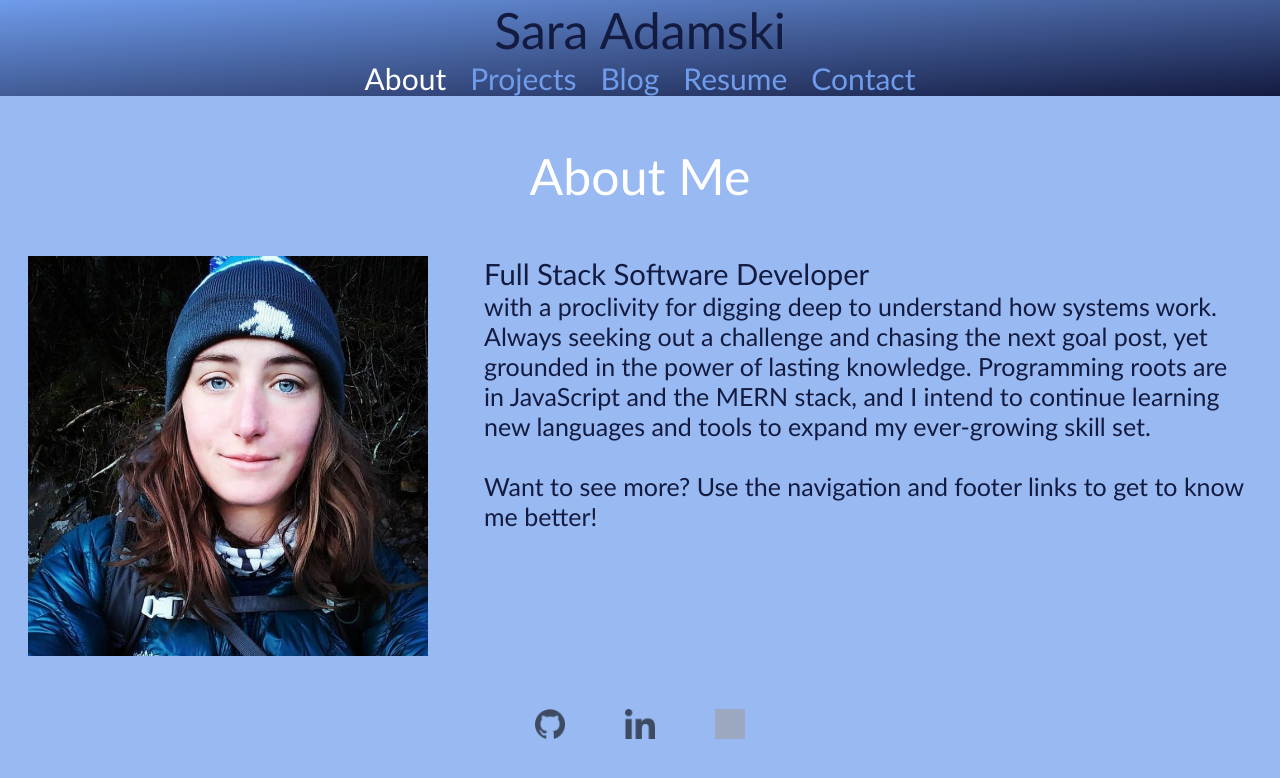
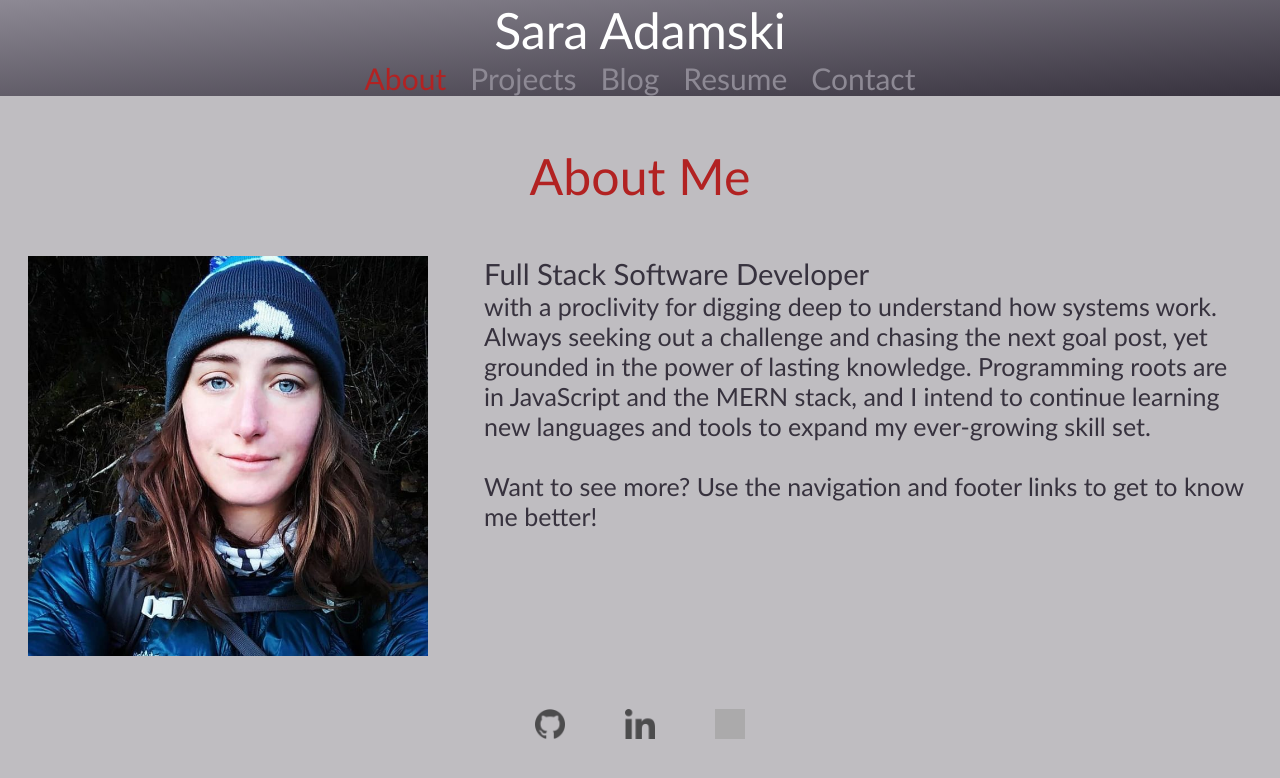
Before and after one commit to sarawrmas/react-portfolio, a React (Create React App) app in the folder client/: page / in a window 1280 px wide. Shown: the top 778 px of the page. Built offline with nearby package versions, Linux system fonts and the light colour scheme; grey boxes are pictures that could not be loaded; the HTML template or start-up script is replaced by a standard one.

Commit message:
new color pallette

```diff
--- a/client/src/App.css
+++ b/client/src/App.css
@@ -1,8 +1,16 @@
-:root {
+/* :root {
   --dark: #141B41;
   --white: #ffffff;
   --medium: #6F9CEB;
   --light: #98B9F2;
+} */
+
+:root {
+  --dark: #37323E;
+  --medium: #8D8994;
+  --light: #BFBDC1;
+  --highlight: firebrick;
+  --white: #ffffff;
 }
 
 * {
@@ -24,7 +32,7 @@ h2 {
   font-size: 50px;
   margin: 50px;
   text-align: center;
-  color: var(--white);
+  color: var(--highlight);
 }
 
 .page-body {
@@ -59,7 +67,7 @@ h2 {
 }
 
 .header-h1 {
-  color: var(--dark);
+  color: var(--white);
   font-size: 50px;
 }
 
@@ -69,7 +77,7 @@ h2 {
 }
 
 .nav-link-active {
-  color: var(--white);
+  color: var(--highlight);
   font-size: 30px;
 }
 
@@ -137,13 +145,13 @@ h2 {
 }
 
 .project-tech {
-  color: crimson;
+  color: var(--highlight);
   font-size: 20px;
 }
 
 .project-btn {
   background-color: var(--dark);
-  color: var(--light);
+  color: var(--white);
   margin: 10px;
   width: 100px;
   margin-bottom: 0px;
@@ -191,14 +199,14 @@ textarea {
 
 .my-info-h3 {
   font-size: 35px;
-  color: var(--white);
+  color: var(--highlight);
   text-align: center;
   margin-top: 100px;
 }
 
 .my-info-p {
   font-size: 25px;
-  color: var(--white);
+  color: var(--highlight);
   text-align: center;
   padding: 10px;
 }
@@ -243,7 +251,7 @@ textarea {
 .blog-card {
   margin: 20px;
   background: var(--dark);
-  color: white;
+  color: var(--white);
   width: 400px;
   display: flex;
   flex-direction: column;
@@ -277,7 +285,7 @@ textarea {
 
 .blog-link {
   font-size: 18px;
-  color: white;
+  color: var(--white);
 
 }
 
```
